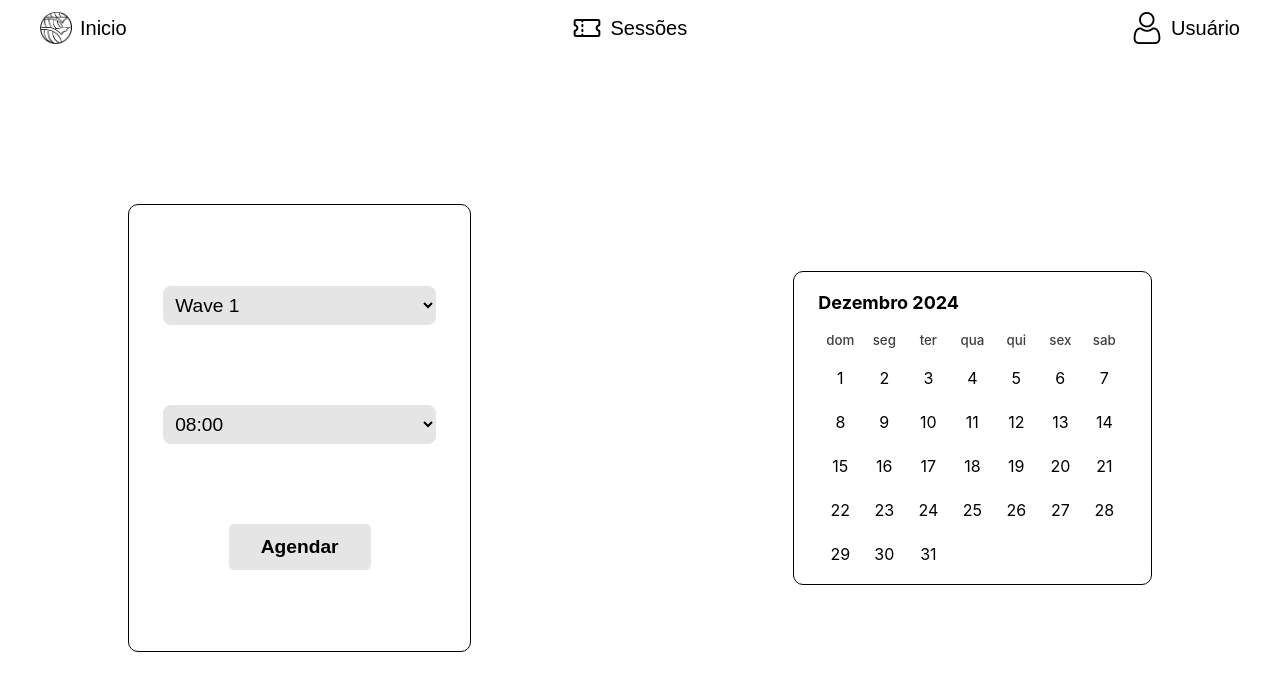
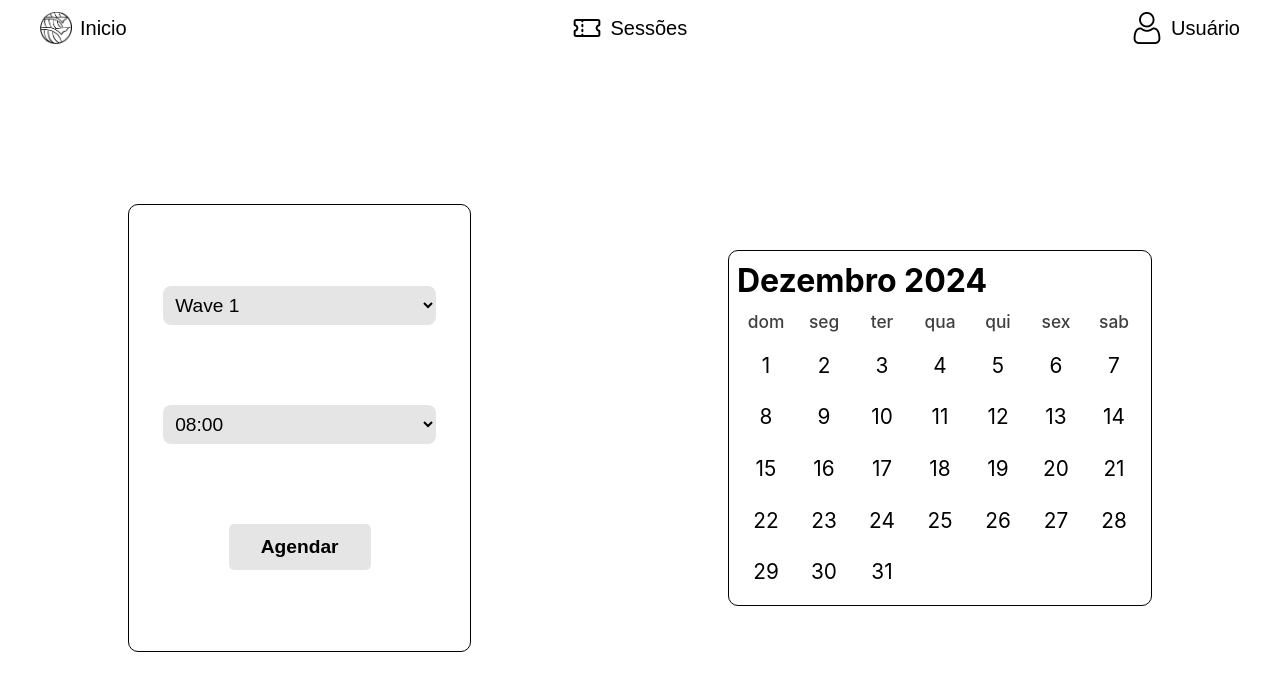
Before and after one commit to Daniel-Dief/surfland-intranet, a React (Create React App) app: page /Schedule in a window 1280 px wide. Shown: the top 690 px of the page. Built offline with nearby package versions, Linux system fonts and the light colour scheme.

Commit message:
refact: ajust style SheduleCalendar

```diff
--- a/src/components/SheduleCalendar/style.ts
+++ b/src/components/SheduleCalendar/style.ts
@@ -1,7 +1,9 @@
 import styled from 'styled-components';
 
 export const CalendarWrapper = styled.div`
-    width: calc(100% / 3);
+    min-width: calc(100% / 3);
+    max-width: calc(100% / 2);
+    overflow: hidden;
     border: 1px solid #000;
     border-radius: 10px;
     display: flex;
@@ -11,6 +13,7 @@ export const CalendarWrapper = styled.div`
 
     .rdp-root {
         --rdp-accent-color: #FFCF00;
+        --rdp-day_button-border-radius: 15px;
     }
 
     .rdp-root, .rdp-months, .rdp-month {
@@ -25,7 +28,16 @@ export const CalendarWrapper = styled.div`
         flex-direction: column;
     }
 
-    .rdp-month_caption, .rdp-month_grid {
+    .rdp-month_caption {
         width: 100%;
+        font-size: 2rem;
+    }
+
+    .rdp-month_grid {
+        font-size: 1.3rem;
+    }
+
+    .rdp-day {
+        padding: .3rem .5rem;
     }
 `;
```
